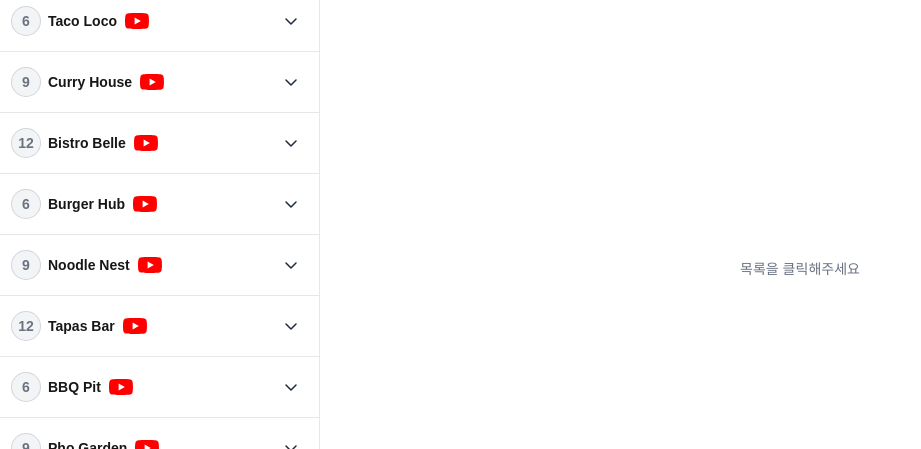
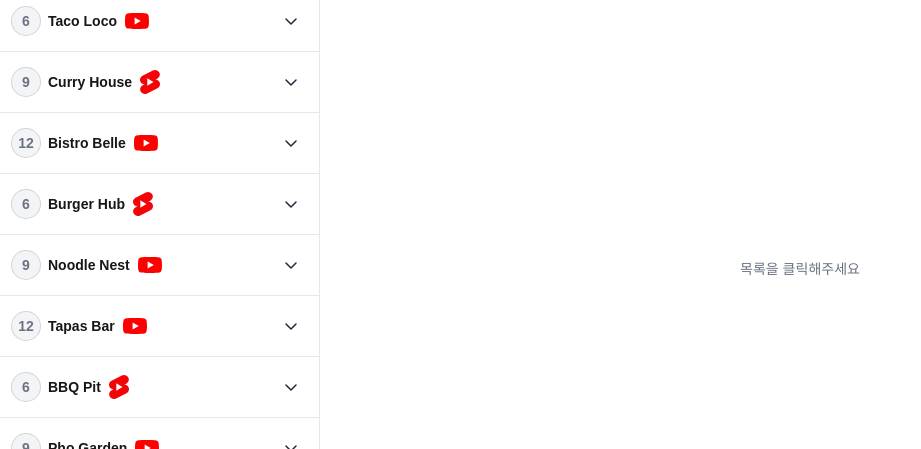
Before and after one commit to kwngmin/agoda_prototype, a Next.js app: page /listings in a window 1280 px wide. Shown: the part 131-580 px from the top of the page, without its empty margins (0-921 px from the left). Built offline with nearby package versions, Linux system fonts and the light colour scheme.

Commit message:
shorts 영상 추가

```diff
--- a/src/features/listings/lib/restaurants-data.ts
+++ b/src/features/listings/lib/restaurants-data.ts
@@ -25,9 +25,9 @@ export const restaurants: RestaurantItem[] = [
   {
     id: "r4",
     name: "Curry House",
-    videoId: "R8Y0B49saOg",
+    videoId: "gxx1AIpzXNg",
     mapQuery: "Fukuoka%25restaurants",
-    icon: "youtube",
+    icon: "shorts",
   },
   {
     id: "r5",
@@ -39,9 +39,9 @@ export const restaurants: RestaurantItem[] = [
   {
     id: "r6",
     name: "Burger Hub",
-    videoId: "tgOLRY0BPCg",
+    videoId: "f9Tx4hdn-aw",
     mapQuery: "Fukuoka%20restaurants",
-    icon: "youtube",
+    icon: "shorts",
   },
   {
     id: "r7",
@@ -60,9 +60,9 @@ export const restaurants: RestaurantItem[] = [
   {
     id: "r9",
     name: "BBQ Pit",
-    videoId: "RF1fqlIzay0",
+    videoId: "Cp9BOPXofsc",
     mapQuery: "Fukuoka%25restaurants",
-    icon: "youtube",
+    icon: "shorts",
   },
   {
     id: "r10",
@@ -95,9 +95,9 @@ export const restaurants: RestaurantItem[] = [
   {
     id: "r14",
     name: "Steak Forge",
-    videoId: "b4dPKoTRVTM",
+    videoId: "DYtIgNmfBBw",
     mapQuery: "Fukuoka%10restaurants",
-    icon: "youtube",
+    icon: "shorts",
   },
   {
     id: "r15",
@@ -123,22 +123,22 @@ export const restaurants: RestaurantItem[] = [
   {
     id: "r18",
     name: "Goulash Haus",
-    videoId: "b4dPKoTRVTM",
+    videoId: "RF1fqlIzay0",
     mapQuery: "Fukuoka%20restaurants",
     icon: "youtube",
   },
   {
     id: "r19",
     name: "Pierogi Point",
-    videoId: "0II-qU0ADr4",
+    videoId: "tgOLRY0BPCg",
     mapQuery: "Fukuoka%30restaurants",
     icon: "youtube",
   },
   {
     id: "r20",
     name: "Ceviche Co.",
-    videoId: "finLqF_e0qc",
+    videoId: "KLaIjpC1Uc0",
     mapQuery: "Fukuoka%10restaurants",
-    icon: "youtube",
+    icon: "shorts",
   },
 ];
--- a/src/widgets/listings/RestaurantList.tsx
+++ b/src/widgets/listings/RestaurantList.tsx
@@ -59,11 +59,13 @@ export default function RestaurantList({ className }: Props) {
                   </span>
                   <Image
                     src={
-                      item.icon === "youtube" ? "/youtube.svg" : "/shorts.svg"
+                      item.icon === "youtube"
+                        ? "/youtube.svg"
+                        : "/youtube_shorts.svg"
                     }
                     alt="video icon"
-                    width={24}
-                    height={24}
+                    width={item.icon === "youtube" ? 24 : 20}
+                    height={item.icon === "youtube" ? 24 : 20}
                   />
                 </button>
                 <button
```
